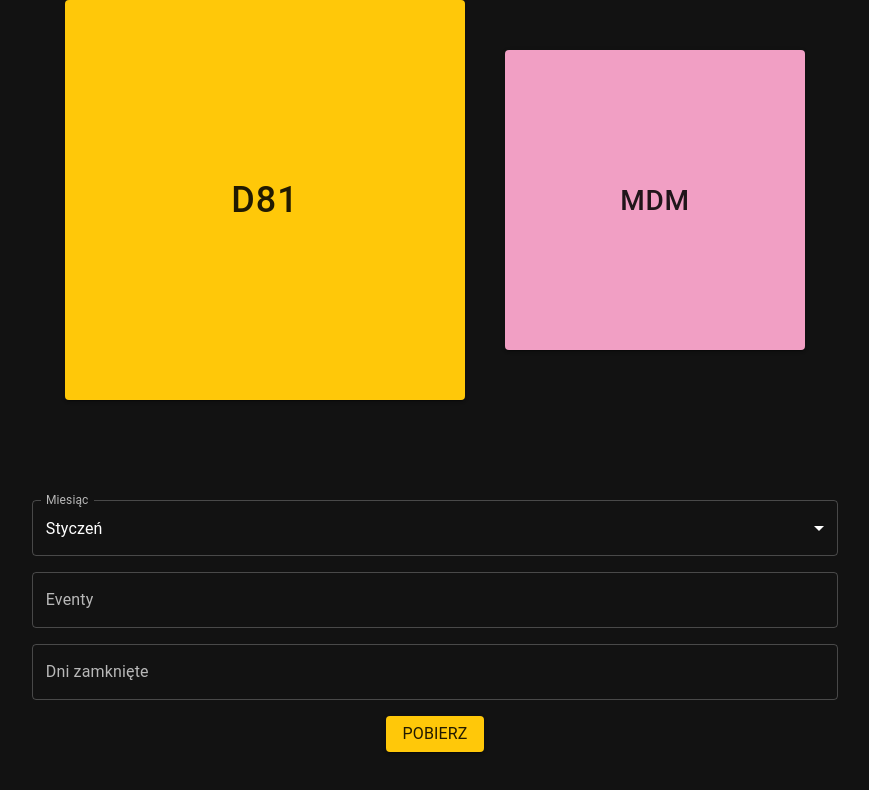
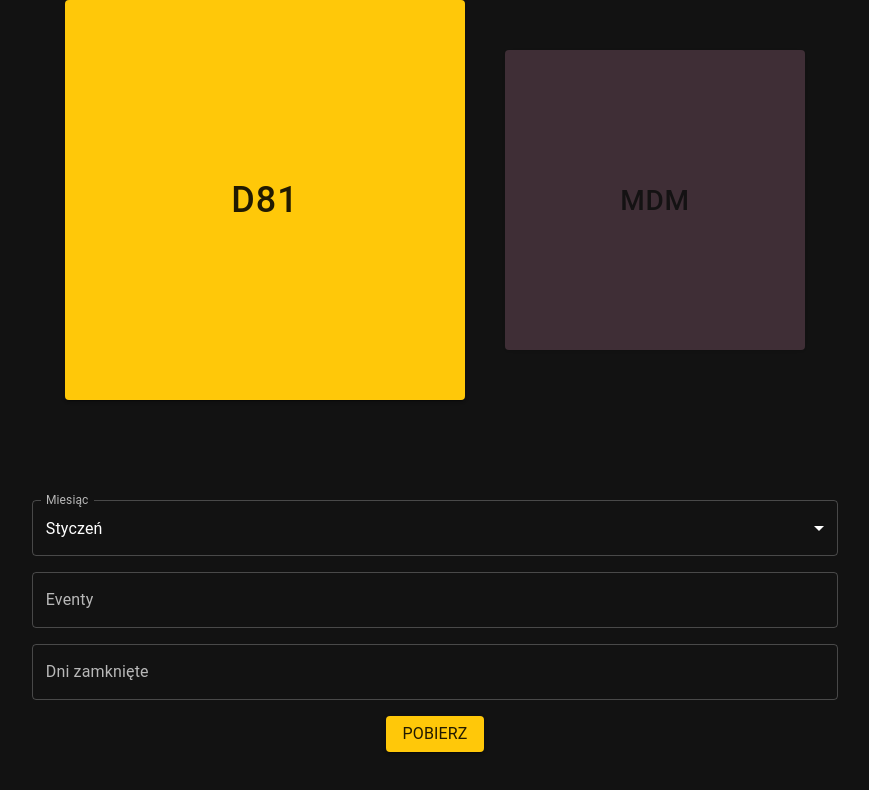
Before and after one commit to DBrdak/roster-builder, a React (Create React App) app: page / in a window 1280 px wide. Both pictures are taken after a click on the button "D81". Shown: the top 790 px of the page, without its empty margins (205-1074 px from the left). Built offline with nearby package versions, Linux system fonts and the light colour scheme.

Commit message:
UI/UX Improved

```diff
--- a/src/components/MyTextInput.tsx
+++ b/src/components/MyTextInput.tsx
@@ -8,9 +8,10 @@ interface Props {
     label: string
     maxValue: number
     forbiddenValues: string[]
+    color: 'primary' | 'secondary'
 }
 
-const MyTextInput: React.FC<Props> = ({ label, maxValue, forbiddenValues, ...props }) => {
+const MyTextInput: React.FC<Props> = ({ label, maxValue, color, forbiddenValues, ...props }) => {
     const [field, meta, helpers] = useField(props.name);
 
     const handleChange = (e: React.ChangeEvent<HTMLInputElement>) => {
@@ -55,6 +56,7 @@ const MyTextInput: React.FC<Props> = ({ label, maxValue, forbiddenValues, ...pro
             <TextField
                 {...field}
                 {...props}
+                color={color}
                 onChange={handleChange}
                 label={label}
                 variant="outlined"
--- a/src/main_page/Content.tsx
+++ b/src/main_page/Content.tsx
@@ -23,6 +23,11 @@ export function Content({selectedSpot}: ContentProps) {
                 const eventDays: [] = this.resolve(Yup.ref('eventDays'));
                 return !eventDays.some((value) => closedDays?.includes(value));
             }),
+        eventDays: Yup.array()
+            .test('Dni zamknięcia i dni eventowe muszą być zbiorami rozłącznymi', 'Dni zamknięcia i dni eventowe muszą być zbiorami rozłącznymi', function (eventDays) {
+                const closedDays: [] = this.resolve(Yup.ref('closedDays'));
+                return !closedDays.some((value) => eventDays?.includes(value));
+            }),
     });
 
     async function handleFormSubmit(values: InitFormValues) {
@@ -36,6 +41,7 @@ export function Content({selectedSpot}: ContentProps) {
     }
 
     const color = selectedSpot === 'D81' ? 'primary' : 'secondary'
+    const hexcolor = selectedSpot === 'D81' ?'rgba(255,200,9,0.5)' : 'rgba(241,159,196,0.5)'
 
     return (
         <Formik
@@ -51,6 +57,7 @@ export function Content({selectedSpot}: ContentProps) {
                             <FormControl fullWidth color={color}>
                                 <InputLabel>Miesiąc</InputLabel>
                                 <Select
+                                    color={color}
                                     id={'month'}
                                     name={'month'}
                                     value={values.month}
@@ -58,7 +65,7 @@ export function Content({selectedSpot}: ContentProps) {
                                     onChange={handleChange}
                                 >
                                     {Month.All.map(m =>
-                                        <MenuItem key={m.id} value={m.value}>{m.value}</MenuItem>
+                                        <MenuItem key={m.id} value={m.value} style={{backgroundColor: m.value === values.month ? hexcolor : 'inherit' }}>{m.value}</MenuItem>
                                     )}
                                 </Select>
                             </FormControl>
@@ -71,6 +78,7 @@ export function Content({selectedSpot}: ContentProps) {
                                     label={'Eventy'}
                                     maxValue={Month.fromValue(values.month).days.size}
                                     forbiddenValues={values.closedDays}
+                                    color={color}
                                 />
                                 <MyTextInput
                                     placeholder={'Dni zamknięte'}
@@ -78,6 +86,7 @@ export function Content({selectedSpot}: ContentProps) {
                                     label={'Dni zamknięte'}
                                     maxValue={Month.fromValue(values.month).days.size}
                                     forbiddenValues={values.eventDays}
+                                    color={color}
                                 />
                                 <Button color={color} disabled={!(selectedSpot && values.month && isValid)} type={'submit'} onClick={() => handleSubmit} variant={'contained'}>
                                     <Typography>Pobierz</Typography>
--- a/src/main_page/SpotSelection.tsx
+++ b/src/main_page/SpotSelection.tsx
@@ -19,18 +19,18 @@ const SpotSelection = ({onClick, selectedSpot}: Props) => {
         switch (selectedSpot) {
             case ("MDM"):
                 return {
-                    mdm: ['40vw', '400px', '36px'],
-                    d81: ['30vw', '300px', '28px']
+                    mdm: ['40vw', '400px', '36px', '1'],
+                    d81: ['30vw', '300px', '28px', '0.2']
                 }
             case ("D81"):
                 return {
-                    mdm: ['30vw', '300px', '28px'],
-                    d81: ['40vw', '400px', '36px']
+                    mdm: ['30vw', '300px', '28px', '0.2'],
+                    d81: ['40vw', '400px', '36px', '1']
                 }
             default:
                 return {
-                    mdm: ['40vw', '400px', '36px'],
-                    d81: ['40vw', '400px', '36px']
+                    mdm: ['40vw', '400px', '36px', '1'],
+                    d81: ['40vw', '400px', '36px', '1']
                 }
         }
     }
@@ -46,6 +46,7 @@ const SpotSelection = ({onClick, selectedSpot}: Props) => {
                     maxWidth: tileSize().d81[1],
                     maxHeight: tileSize().d81[1],
                     fontSize: tileSize().d81[2],
+                    opacity: tileSize().d81[3]
                 }}
                 onClick={() => handleTileClick('D81')}
             >
@@ -60,6 +61,7 @@ const SpotSelection = ({onClick, selectedSpot}: Props) => {
                     maxWidth: tileSize().mdm[1],
                     maxHeight: tileSize().mdm[1],
                     fontSize: tileSize().mdm[2],
+                    opacity: tileSize().mdm[3]
                 }}
                 onClick={() => handleTileClick('MDM')}
             >
```
